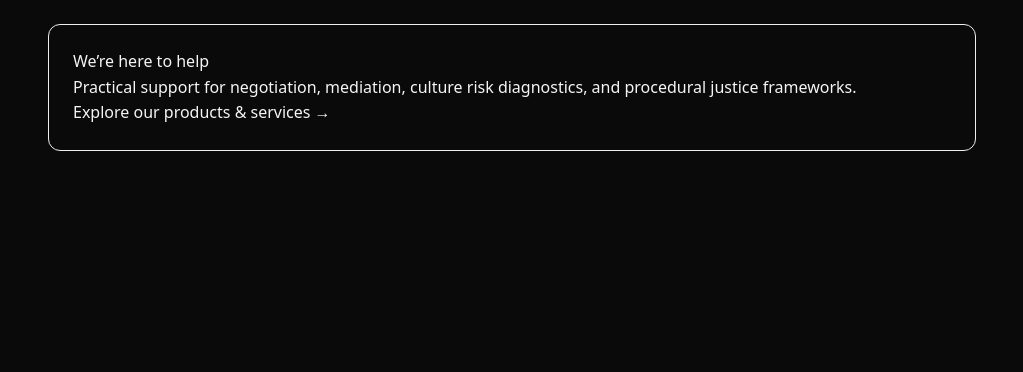
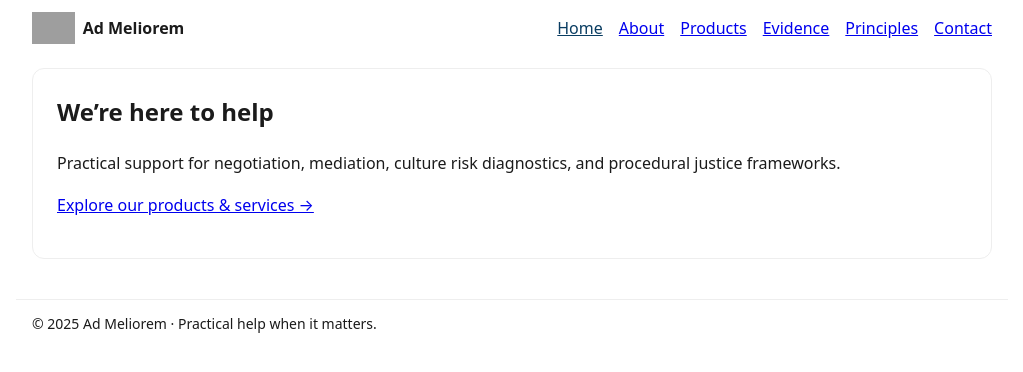
Before and after one commit to AlbertoRMelgoza/AdMeliorem, a Next.js app: page / in a window 1280 px wide. Shown: the top 372 px of the page, without its empty margins (128-1151 px from the left). Built offline with nearby package versions, Linux system fonts and the light colour scheme; grey boxes are pictures that could not be loaded.

Commit message:
Update layout.tsx

```diff
--- a/app/layout.tsx
+++ b/app/layout.tsx
@@ -1,22 +1,94 @@
-import "./globals.css";
-import type { Metadata } from "next";
+export const metadata = {
+  title: "Ad Meliorem — Psychosocial Risk Prevention & Control",
+  description:
+    "Specialist in preventing sexual harassment, aggression, bullying, and procedural justice failures. WHS-compliant frameworks, diagnostics, and training.",
+  openGraph: {
+    title: "Ad Meliorem",
+    description:
+      "Specialist in psychosocial risk prevention. Procedural Justice Framework™, Culture Risk Diagnostic™, SHSARC™, RCABH™, mediation & negotiation.",
+    type: "website",
+  },
+};
 
-export const metadata: Metadata = {
-  title: "Alberto R Melgoza — Web Design & Development",
-  description: "Strategy-first websites that load fast and convert.",
-  robots: { index: true, follow: true },
-  openGraph: {
-    title: "Alberto R Melgoza — Web Design & Development",
-    description: "Strategy-first websites that load fast and convert.",
-    type: "website"
-  },
-  icons: [{ rel: "icon", url: "/favicon.ico" }]
+const brand = {
+  max: 960,
+  pad: "0 16px",
+  color: "#0a3d62", // brand accent
 };
 
 export default function RootLayout({ children }: { children: React.ReactNode }) {
   return (
     <html lang="en">
-      <body className="bg-neutral-950 text-neutral-100">{children}</body>
+      <body
+        style={{
+          margin: 0,
+          fontFamily:
+            "system-ui, -apple-system, Segoe UI, Roboto, Arial, sans-serif",
+          color: "#1b1b1b",
+        }}
+      >
+        <header
+          style={{
+            maxWidth: brand.max,
+            margin: "12px auto 0",
+            padding: brand.pad,
+            display: "flex",
+            alignItems: "center",
+            gap: 12,
+          }}
+        >
+          <a
+            href="/"
+            style={{
+              display: "inline-flex",
+              alignItems: "center",
+              gap: 8,
+              textDecoration: "none",
+              color: "inherit",
+            }}
+          >
+            <img
+              src="/images/logo-ad-meliorem.png"
+              alt="Ad Meliorem"
+              style={{ height: 32 }}
+            />
+            <strong>Ad Meliorem</strong>
+          </a>
+          <nav
+            style={{
+              marginLeft: "auto",
+              display: "flex",
+              gap: 16,
+              flexWrap: "wrap",
+            }}
+          >
+            <a href="/" style={{ color: brand.color }}>
+              Home
+            </a>
+            <a href="/about">About</a>
+            <a href="/products">Products</a>
+            <a href="/evidence">Evidence</a>
+            <a href="/principles">Principles</a>
+            <a href="/contact">Contact</a>
+          </nav>
+        </header>
+
+        {children}
+
+        <footer
+          style={{
+            maxWidth: brand.max,
+            margin: "40px auto 24px",
+            padding: brand.pad,
+            borderTop: "1px solid #eee",
+          }}
+        >
+          <p style={{ fontSize: 14 }}>
+            © {new Date().getFullYear()} Ad Meliorem · Practical help when it
+            matters.
+          </p>
+        </footer>
+      </body>
     </html>
   );
 }
```
